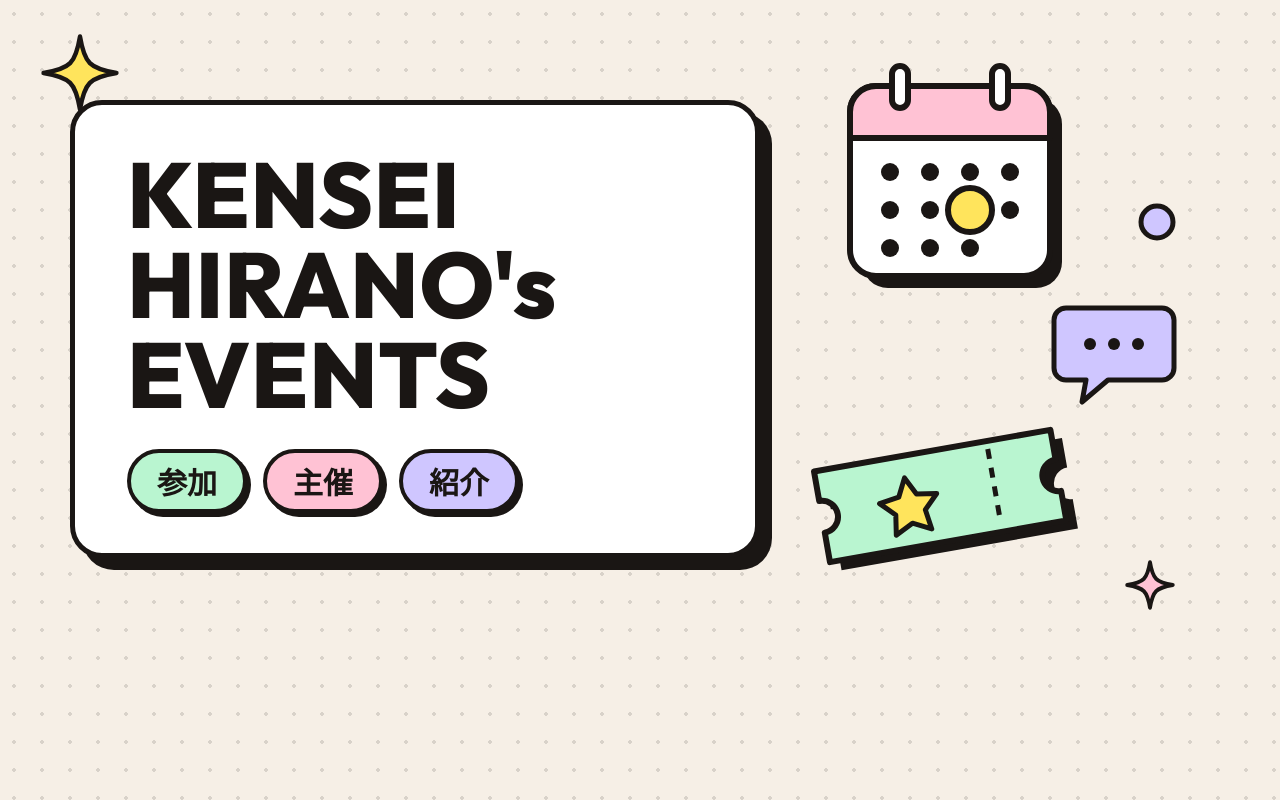
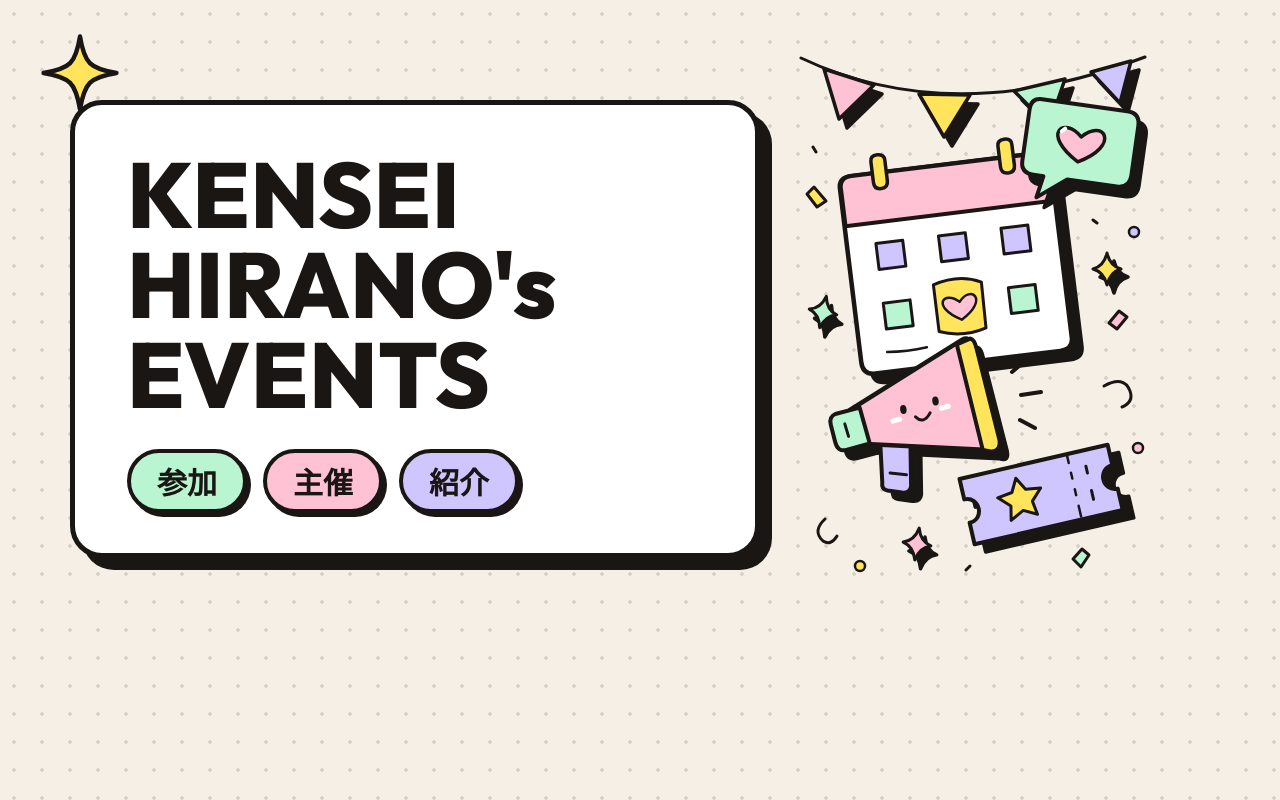
Before and after one commit to koenma777/event, a website: page tools/og-share.html in a window 1280 px wide. Drawn offline with Linux system fonts and the light colour scheme; a web font is replaced by a local one.

Commit message:
共有画像のイラストを Codex で描いたものに差し替える (#25)
- tools/og-share.html の右側の手描き SVG を Codex 製の SVG イラストに置き換え
- images/og-share.png を 1200×630 で撮り直し
- og:image / twitter:image を ?v=3 に更新

Co-authored-by: Claude Opus 5.5 <noreply@anthropic.com>

```diff
--- a/tools/og-share.html
+++ b/tools/og-share.html
@@ -13,33 +13,103 @@ svg{position:absolute;overflow:visible}
 </style></head><body>
 <!-- sparkle top-left -->
 <svg style="left:40px;top:28px" width="80" height="90" viewBox="0 0 90 90"><path d="M45 4 C50 34 56 40 86 45 C56 50 50 56 45 86 C40 56 34 50 4 45 C34 40 40 34 45 4Z" fill="var(--yel)" stroke="#1a1614" stroke-width="5" stroke-linejoin="round"/></svg>
-<!-- calendar -->
-<svg style="left:840px;top:58px" width="250" height="250" viewBox="0 0 250 250">
- <rect x="22" y="40" width="200" height="190" rx="26" fill="#1a1614"/>
- <rect x="10" y="28" width="200" height="190" rx="26" fill="#fff" stroke="#1a1614" stroke-width="6"/>
- <path d="M10 54 a26 26 0 0 1 26-26 h148 a26 26 0 0 1 26 26 v26 h-200z" fill="var(--pink)" stroke="#1a1614" stroke-width="6" stroke-linejoin="round"/>
- <rect x="52" y="8" width="16" height="42" rx="8" fill="#fff" stroke="#1a1614" stroke-width="6"/>
- <rect x="152" y="8" width="16" height="42" rx="8" fill="#fff" stroke="#1a1614" stroke-width="6"/>
- <g fill="#1a1614"><circle cx="50" cy="114" r="9"/><circle cx="90" cy="114" r="9"/><circle cx="130" cy="114" r="9"/><circle cx="170" cy="114" r="9"/><circle cx="50" cy="152" r="9"/><circle cx="90" cy="152" r="9"/><circle cx="170" cy="152" r="9"/><circle cx="50" cy="190" r="9"/><circle cx="90" cy="190" r="9"/><circle cx="130" cy="190" r="9"/></g>
- <circle cx="130" cy="152" r="22" fill="var(--yel)" stroke="#1a1614" stroke-width="6"/>
+<!-- illustration (drawn by Codex) -->
+<svg style="left:780px;top:30px" xmlns="http://www.w3.org/2000/svg" width="400" height="570" viewBox="0 0 400 570" fill="none" stroke="#1a1614" stroke-width="3.5" stroke-linecap="round" stroke-linejoin="round">
+  <defs>
+    <path id="calendar" d="M70 145 Q70 134 83 134 H269 Q282 134 282 147 V321 Q282 333 269 333 H83 Q70 333 70 320 Z"/>
+    <path id="bubble" d="M255 75 Q244 75 244 87 V139 Q244 151 257 151 H267 L263 173 L291 151 H341 Q354 151 354 138 V88 Q354 75 341 75 Z"/>
+    <path id="ticket" d="M185 431 H337 V452 C321 452 321 476 337 476 V498 H185 V476 C201 476 201 452 185 452 Z"/>
+    <path id="horn" d="M72 372 L193 318 Q201 315 202 326 L213 424 Q214 436 204 431 L83 408 Z"/>
+    <path id="sparkle" d="M0-16 Q3-3 14 0 Q3 3 0 16 Q-3 3-14 0 Q-3-3 0-16 Z"/>
+  </defs>
+
+  <!-- A loose string of party pennants. -->
+  <path d="M21 28 Q173 100 365 27" stroke-width="3"/>
+  <g transform="translate(8 9)" fill="#1a1614">
+    <path d="M44 39 L94 55 L59 89 Z"/>
+    <path d="M139 64 L190 65 L164 107 Z"/>
+    <path d="M234 61 L285 49 L269 96 Z"/>
+    <path d="M311 42 L351 31 L340 73 Z"/>
+  </g>
+  <path d="M44 39 L94 55 L59 89 Z" fill="#ffc2d4"/>
+  <path d="M139 64 L190 65 L164 107 Z" fill="#ffe45c"/>
+  <path d="M234 61 L285 49 L269 96 Z" fill="#b9f5d0"/>
+  <path d="M311 42 L351 31 L340 73 Z" fill="#cfc6ff"/>
+
+  <!-- A calendar with one much-loved day. -->
+  <g transform="rotate(-7 176 234)">
+    <use href="#calendar" transform="translate(9 10)" fill="#1a1614"/>
+    <use href="#calendar" fill="#ffffff" stroke-width="4.5"/>
+    <path d="M71 183 V147 Q70 134 83 134 H269 Q282 134 282 147 V183 Z" fill="#ffc2d4" stroke-width="4"/>
+    <path d="M104 143 V122 Q104 116 111 116 Q118 116 118 122 V143 Q118 150 111 150 Q104 150 104 143 Z" fill="#ffe45c"/>
+    <path d="M232 143 V122 Q232 116 239 116 Q246 116 246 122 V143 Q246 150 239 150 Q232 150 232 143 Z" fill="#ffe45c"/>
+    <path d="M99 204 H126 V230 H99 Z M162 204 H189 V230 H162 Z M225 204 H252 V230 H225 Z" fill="#cfc6ff" stroke-width="3"/>
+    <path d="M99 264 H126 V290 H99 Z M225 264 H252 V290 H225 Z" fill="#b9f5d0" stroke-width="3"/>
+    <path d="M151 252 Q177 244 199 255 L198 301 Q174 308 151 299 Z" fill="#ffe45c" stroke-width="3"/>
+    <path d="M175 290 C145 273 161 258 175 272 C188 256 205 273 175 290 Z" fill="#ffc2d4" stroke-width="2.5"/>
+    <path d="M97 313 Q117 315 137 313" stroke-width="2.5"/>
+  </g>
+
+  <!-- A friendly conversation above the calendar. -->
+  <g transform="rotate(8 300 123)">
+    <use href="#bubble" transform="translate(9 9)" fill="#1a1614"/>
+    <use href="#bubble" fill="#b9f5d0" stroke-width="4"/>
+    <path d="M299 132 C258 109 279 88 299 107 C319 85 340 110 299 132 Z" fill="#ffc2d4"/>
+    <path d="M279 104 L282 101" stroke="#ffffff" stroke-width="4"/>
+  </g>
+
+  <!-- The little megaphone is ready to invite everyone. -->
+  <g transform="rotate(-8 128 391)">
+    <g transform="translate(9 10)" fill="#1a1614">
+      <path d="M98 403 L128 408 L122 456 Q120 463 112 461 L98 457 Q92 455 94 448 Z"/>
+      <use href="#horn"/>
+      <path d="M57 374 L82 371 L87 408 L63 411 Q54 412 53 402 L51 384 Q50 376 57 374 Z"/>
+    </g>
+    <path d="M98 403 L128 408 L122 456 Q120 463 112 461 L98 457 Q92 455 94 448 Z" fill="#cfc6ff" stroke-width="4"/>
+    <path d="M103 440 L119 444" stroke-width="3"/>
+    <use href="#horn" fill="#ffc2d4" stroke-width="4.5"/>
+    <path d="M187 322 L201 318 Q205 319 206 329 L216 423 Q216 433 207 433 L198 430 Z" fill="#ffe45c" stroke-width="4"/>
+    <path d="M57 374 L82 371 L87 408 L63 411 Q54 412 53 402 L51 384 Q50 376 57 374 Z" fill="#b9f5d0" stroke-width="4"/>
+    <path d="M65 385 L67 398" stroke-width="3"/>
+    <ellipse cx="125" cy="379" rx="3.2" ry="4.5" fill="#1a1614" stroke="none"/>
+    <ellipse cx="158" cy="375" rx="3.2" ry="4.5" fill="#1a1614" stroke="none"/>
+    <path d="M136 388 Q143 397 151 386" stroke-width="3"/>
+    <path d="M113 389 L120 388 M163 383 L170 382" stroke="#ffffff" stroke-width="5"/>
+  </g>
+  <path d="M232 342 L245 331 M241 365 L261 362 M240 390 L255 398" stroke-width="4"/>
+
+  <!-- A keepsake ticket tucked into the foreground. -->
+  <g transform="rotate(-13 261 464)">
+    <use href="#ticket" transform="translate(9 10)" fill="#1a1614"/>
+    <use href="#ticket" fill="#cfc6ff" stroke-width="4"/>
+    <path d="M295 433 V440 M295 450 V456 M295 467 V473 M295 484 V495" stroke-width="2.5"/>
+    <path d="M240 443 L247 456 L262 458 L251 469 L253 483 L240 476 L226 483 L229 469 L218 458 L233 456 Z" fill="#ffe45c" stroke-width="3"/>
+    <path d="M311 447 V454 M311 472 V481" stroke-width="3"/>
+  </g>
+
+  <!-- Scattered handmade party bits and four-point stars. -->
+  <g transform="translate(327 239)">
+    <use href="#sparkle" transform="translate(7 8)" fill="#1a1614"/>
+    <use href="#sparkle" fill="#ffe45c" stroke-width="3"/>
+  </g>
+  <g transform="translate(43 282) rotate(12)">
+    <use href="#sparkle" transform="translate(7 8)" fill="#1a1614"/>
+    <use href="#sparkle" fill="#b9f5d0" stroke-width="3"/>
+  </g>
+  <g transform="translate(137 514) rotate(8)">
+    <use href="#sparkle" transform="translate(7 8)" fill="#1a1614"/>
+    <use href="#sparkle" fill="#ffc2d4" stroke-width="3"/>
+  </g>
+  <path d="M329 293 L339 281 L347 287 L337 299 Z" fill="#ffc2d4" stroke-width="3"/>
+  <path d="M37 177 L27 164 L34 157 L46 171 Z" fill="#ffe45c" stroke-width="3"/>
+  <path d="M293 529 L302 519 L309 525 L301 537 Z" fill="#b9f5d0" stroke-width="3"/>
+  <path d="M324 356 Q344 345 350 361 Q354 372 342 377" stroke-width="3"/>
+  <path d="M45 489 Q32 501 43 511 Q51 516 57 506" stroke-width="3"/>
+  <circle cx="354" cy="202" r="5" fill="#cfc6ff" stroke-width="2.5"/>
+  <circle cx="80" cy="536" r="5" fill="#ffe45c" stroke-width="2.5"/>
+  <circle cx="358" cy="418" r="5" fill="#ffc2d4" stroke-width="2.5"/>
+  <path d="M33 117 L36 122 M313 190 L317 193 M186 540 L190 536" stroke-width="3"/>
 </svg>
-<!-- ticket -->
-<svg style="left:790px;top:410px" width="300" height="170" viewBox="0 0 300 170">
- <g transform="rotate(-10 150 85)">
- <path d="M30 40 h240 v30 a16 16 0 0 0 0 32 v30 h-240 v-30 a16 16 0 0 0 0-32z" transform="translate(10 10)" fill="#1a1614"/>
- <path d="M30 40 h240 v30 a16 16 0 0 0 0 32 v30 h-240 v-30 a16 16 0 0 0 0-32z" fill="var(--mint)" stroke="#1a1614" stroke-width="6" stroke-linejoin="round"/>
- <line x1="205" y1="48" x2="205" y2="124" stroke="#1a1614" stroke-width="5" stroke-dasharray="10 9"/>
- <path d="M118 62 l9 18 20 3 -14 14 3 20 -18-9 -18 9 3-20 -14-14 20-3z" fill="var(--yel)" stroke="#1a1614" stroke-width="5" stroke-linejoin="round"/>
- </g>
-</svg>
-<!-- speech bubble -->
-<svg style="left:1050px;top:300px" width="130" height="110" viewBox="0 0 130 110">
- <path d="M16 8 h96 a12 12 0 0 1 12 12 v48 a12 12 0 0 1 -12 12 h-54 l-26 22 4-22 h-20 a12 12 0 0 1 -12-12 v-48 a12 12 0 0 1 12-12z" fill="var(--lav)" stroke="#1a1614" stroke-width="5" stroke-linejoin="round"/>
- <g fill="#1a1614"><circle cx="40" cy="44" r="6"/><circle cx="64" cy="44" r="6"/><circle cx="88" cy="44" r="6"/></g>
-</svg>
-<!-- small sparkles -->
-<svg style="left:1125px;top:560px" width="50" height="50" viewBox="0 0 90 90"><path d="M45 4 C50 34 56 40 86 45 C56 50 50 56 45 86 C40 56 34 50 4 45 C34 40 40 34 45 4Z" fill="var(--pink)" stroke="#1a1614" stroke-width="7" stroke-linejoin="round"/></svg>
-<svg style="left:1135px;top:200px" width="44" height="44" viewBox="0 0 44 44"><circle cx="22" cy="22" r="16" fill="var(--lav)" stroke="#1a1614" stroke-width="5"/></svg>
 <div class="card">
  <h1>KENSEI<br>HIRANO's<br>EVENTS</h1>
  <div class="tags"><span class="tag" style="background:var(--mint)">参加</span><span class="tag" style="background:var(--pink)">主催</span><span class="tag" style="background:var(--lav)">紹介</span></div>
```
Also changed, not shown: index.html (+2 -2 lines), images/og-share.png.
